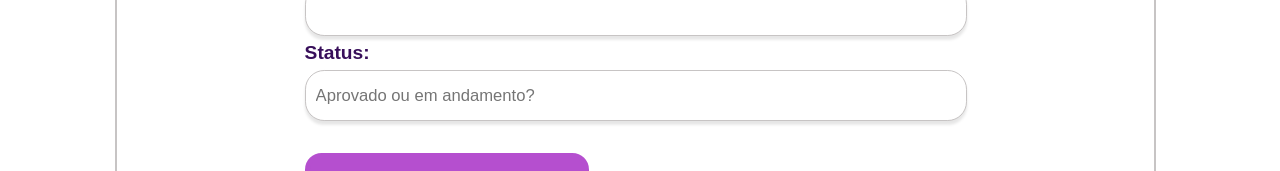
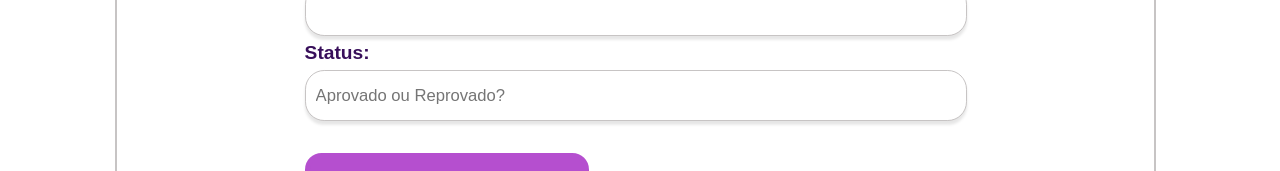
Before and after one commit to myslium/tcc-g-g, a React (Create React App) app: page /admin/confirmacao/1 in a window 1280 px wide. Shown: the part 529-700 px from the top of the page. Built offline with nearby package versions, Linux system fonts and the light colour scheme; no server answers; sample sign-in values are in the browser's storage; a web font is replaced by a local one.

Commit message:
vapoooooooooooooooooo

```diff
--- a/src/admin/confirmacao/index.jsx
+++ b/src/admin/confirmacao/index.jsx
@@ -120,7 +120,7 @@ export default function ConfirmarCandidato() {
                     <label>Status:</label>
                     <input
                         type="text"
-                        placeholder='Aprovado ou em andamento?'
+                        placeholder='Aprovado ou Reprovado?'
                         value={status}
                         onChange={e => setStatus(e.target.value)}
                     />
--- a/src/admin/gerenciandovagas/index.jsx
+++ b/src/admin/gerenciandovagas/index.jsx
@@ -109,7 +109,7 @@ export default function VagasAdmin() {
                 </div>
 
                 {vagas.map(item => {
-                    const candidatoVaga = candidatos.filter(c => c.id_vaga === item.id);
+                    const candidatoVaga = candidatos.filter(c => c.id_vaga === item.id && c.status  !== 'Aprovado' && c.status  !== 'Reprovado');
 
                     return (
                         <section className='vagas' key={item.id}>
@@ -119,7 +119,7 @@ export default function VagasAdmin() {
                             </div>
 
                             <div className='curriculos'>
-                                {candidatoVaga.length > 0 ? (
+                                {candidatoVaga.length > 0  ? (
                                     candidatoVaga.map(item2 => (
                                         <Link to={`/admin/confirmacao/${item2.id}?id_vaga=${item.id}`} key={item2.id}>
                                         <button>Ver currículo</button>
--- a/src/pages/vagas/index.jsx
+++ b/src/pages/vagas/index.jsx
@@ -23,7 +23,6 @@ export default function Vagas() {
             return { ...vaga, status, totalRestantes };
         });
 
-        // Filtra apenas as vagas em andamento com vagas restantes
         const vagasEmAndamento = vagasComStatus.filter(vaga => vaga.status === "Em andamento" && vaga.totalRestantes > 0);
         setVagas(vagasEmAndamento);
     }
```
